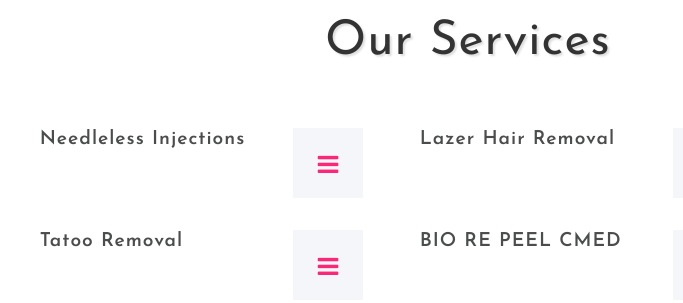
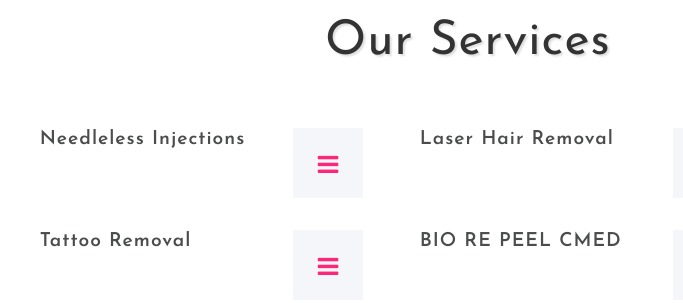
Before and after one commit to shivek2000/infusionskin, a plain HTML site: page index.html in a window 1280 px wide. Shown: the part 2320-2623 px from the top of the page, 172-855 px from the left. Drawn offline with nearby package versions, Linux system fonts and the light colour scheme; a web font is replaced by a local one.

Commit message:
Update index.html

```diff
--- a/index.html
+++ b/index.html
@@ -169,7 +169,7 @@
                             </div>
                         </div>
                         <div class="col-md-8 benifit-w3layouts-info">
-                            <h4 class="mb-3">Lazer Hair Removal</h4>
+                            <h4 class="mb-3">Laser Hair Removal</h4>
 
                         </div>
                     </div>
@@ -198,7 +198,7 @@
                             </div>
                         </div>
                         <div class="col-md-8 benifit-w3layouts-info">
-                            <h4 class="mb-3">Tatoo Removal</h4>
+                            <h4 class="mb-3">Tattoo Removal</h4>
 
                         </div>
                     </div>
```
